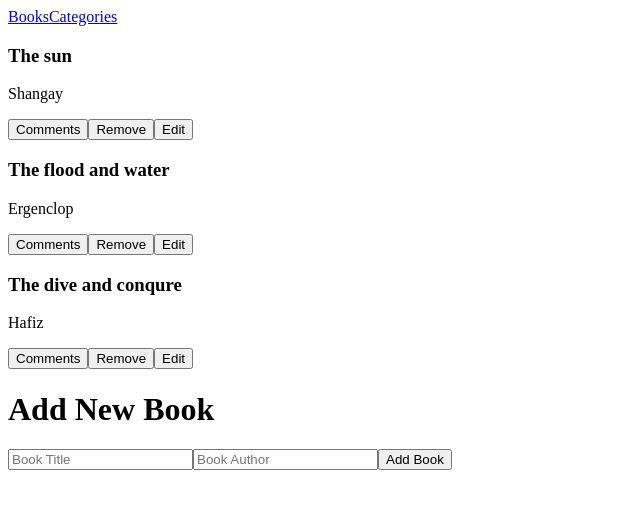
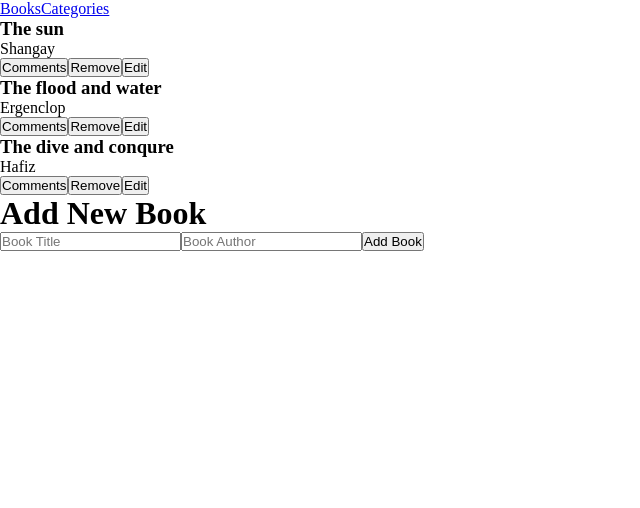
Before and after one commit to Tekhlay/react-bookstore, a React (Create React App) app: page / in a window 1280 px wide. Shown: the top 508 px of the page, without its empty margins (0-640 px from the left). Built offline with nearby package versions, Linux system fonts and the light colour scheme.

Commit message:
add index.css for stylelint checking purpose

```diff
--- /dev/null
+++ b/src/index.css
@@ -0,0 +1,4 @@
+* {
+    margin: 0;
+    padding: 0;
+}
--- a/src/index.js
+++ b/src/index.js
@@ -1,6 +1,7 @@
 import React from 'react';
 import ReactDOM from 'react-dom/client';
 import App from './App';
+import './index.css';
 
 const root = ReactDOM.createRoot(document.getElementById('root'));
 root.render(
```
